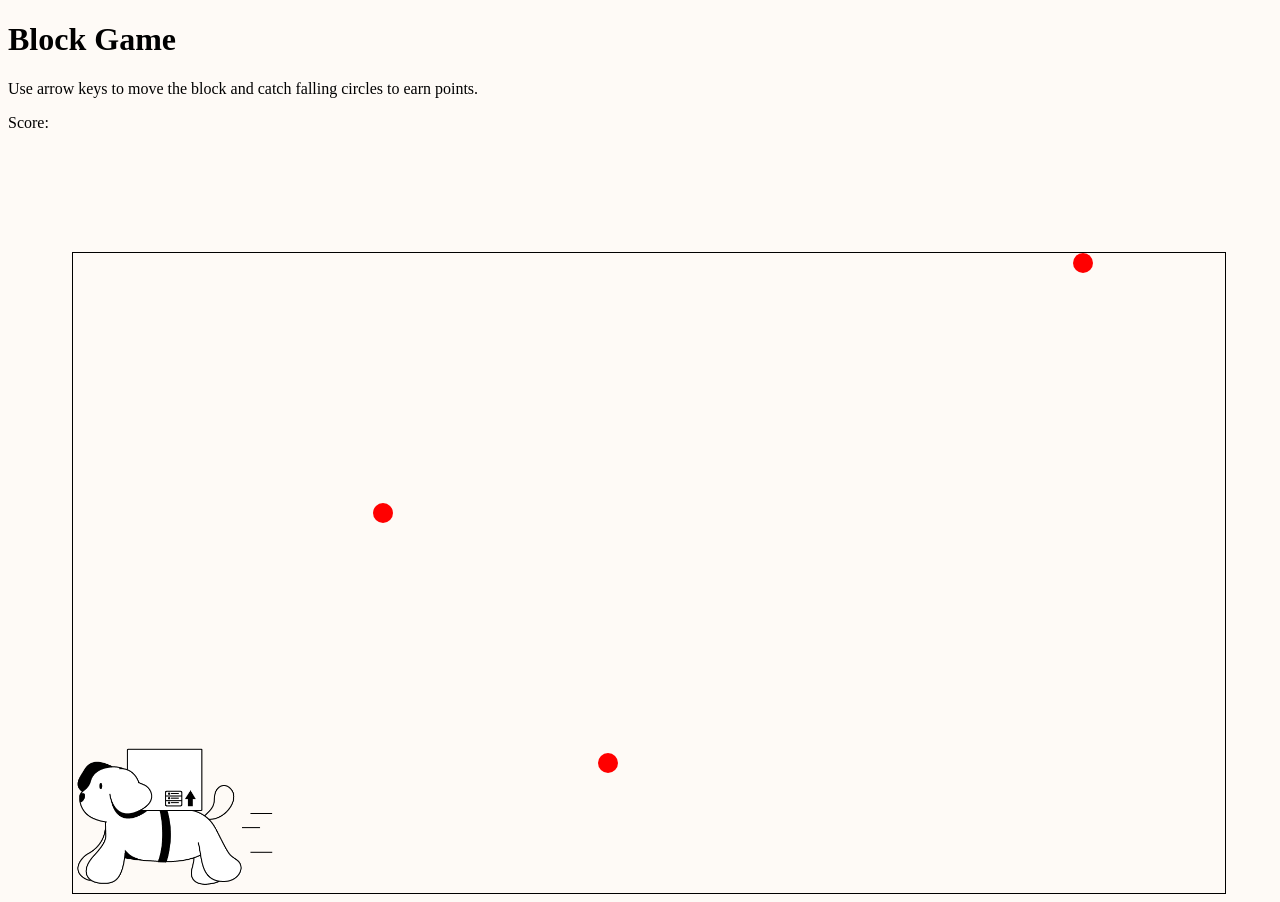
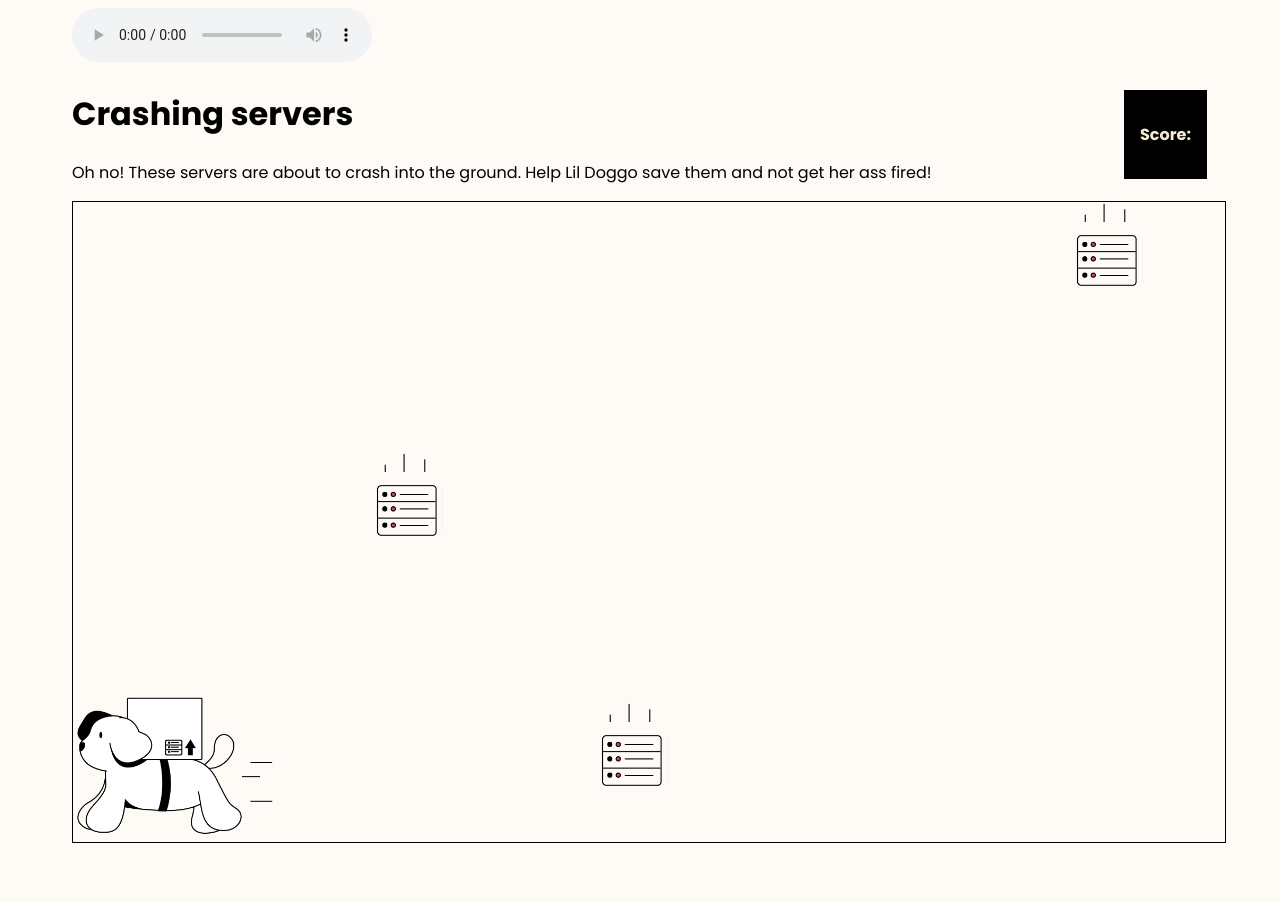
Before and after one commit to ks-grshkv/Falling_Servers, a plain HTML site: page index.html in a window 1280 px wide. After the commit the page ends 851 px from the top, so only its background shows below. Drawn offline with Linux system fonts and the light colour scheme.

Commit message:
kinda works

```diff
--- a/css/style.css
+++ b/css/style.css
@@ -3,13 +3,36 @@
 
 body {
     background-color: rgb(254, 250, 246);
+    font-family: 'Poppins';
 }
 
+img{
+    width: inherit;
+}
+
+#container {
+    margin-left: 5vw;
+    /* justify-content: center; */
+
+}
+#flexbox {
+    align-items: center;
+    display: flex;
+    justify-content: space-between;
+}
+#results-box {
+    background-color: black;
+    margin-right: 65px;
+    color: antiquewhite;
+    padding: 1rem;
+    height: fit-content;
+    font-weight: 900;
+}
 #game-container {
     width: 90vw;
     height: 80vh;
-    margin-left: 5vw;
-    margin-top: 15vh;
+    /* margin-left: 5vw;
+    margin-top: 15vh; */
     position: relative;
     border: 1px solid black;
 }
@@ -17,15 +40,17 @@ body {
     width: 200px;
     height: 150px;
     /* background-color: blue; */
-    background-image: url("./../static/dog.png");
+    /* background-image: url("./../static/dog.png"); */
     background-size: contain;
     position: absolute;
     bottom: 0;
 }
 .circle {
-    width: 20px;
-    height: 20px;
-    background-color: red;
-    border-radius: 50%;
+    width: 70px;
+    height: 85px;
+    /* background-color: red; */
+    background-image: url("./../static/server.png");
+    background-size: contain;
+    /* border-radius: 50%; */
     position: absolute;
 }
--- a/index.html
+++ b/index.html
@@ -6,11 +6,27 @@
     <script src="./js/main_logic.js" defer></script>
 </head>
 <body>
-    <h1>Block Game</h1>
-    <p>Use arrow keys to move the block and catch falling circles to earn points.</p>
-    <p id="results">Score:</p>
-    <div id="game-container">
-        <div id="block"></div>
+
+    <div id="container">
+        <audio controls autoplay>
+            <source src="music.mp3" type="audio/mpeg">
+
+
+          </audio>
+        <div id="flexbox">
+            <div>
+                <h1>Crashing servers</h1>
+                <p>Oh no! These servers are about to crash into the ground.
+                    Help Lil Doggo save them and not get her ass fired!</p>
+            </div>
+            <div id="results-box"><p id="results">Score:</p></div>
+
+        </div>
+        <div id="game-container">
+            <div id="block">
+                <img id="dog_image" src="./static/dog.png" />
+            </div>
+        </div>
     </div>
 
 </body>
--- a/js/main_logic.js
+++ b/js/main_logic.js
@@ -1,4 +1,5 @@
     const block = document.getElementById('block');
+    const dog_image = document.getElementById('dog_image');
     const results = document.getElementById('results');
         const gameContainer = document.getElementById('game-container');
         let score = 0;
@@ -6,10 +7,14 @@
         function moveBlock(event) {
             const blockLeft = parseInt(window.getComputedStyle(block).getPropertyValue('left'));
             if (event.key === 'ArrowLeft' && blockLeft > 0) {
-                block.style.left = blockLeft - 10 + 'px';
+                dog_image.src = '../static/dog.png'
+                block.style.left = blockLeft - 25 + 'px';
+                // block.setAttribute('background-image', 'url("./static/dog.png");')
             }
             if (event.key === 'ArrowRight' && blockLeft + 50 < gameContainer.clientWidth) {
-                block.style.left = blockLeft + 10 + 'px';
+                block.style.left = blockLeft + 25 + 'px';
+                dog_image.src = '../static/dogright.png'
+                // block.setAttribute('background-image', 'url("./static/dogright.png");')
             }
         }
 
@@ -29,7 +34,7 @@
                     console.log(score)
                 }
 
-                if (circleTop + 20 >= gameContainer.clientHeight || isCircleOnBlock(circle, block)) {
+                if (circleTop + circle.clientHeight >= gameContainer.clientHeight || isCircleOnBlock(circle, block)) {
                     clearInterval(fallInterval);
                     gameContainer.removeChild(circle);
                     // circle.style.top = circleTop + 5 + 'px';
```
Also changed, not shown: 1 other file.
